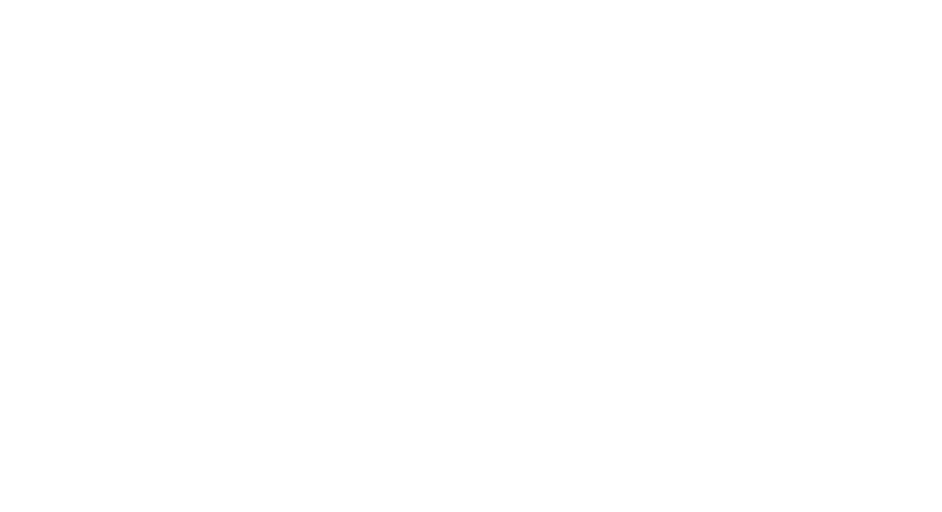
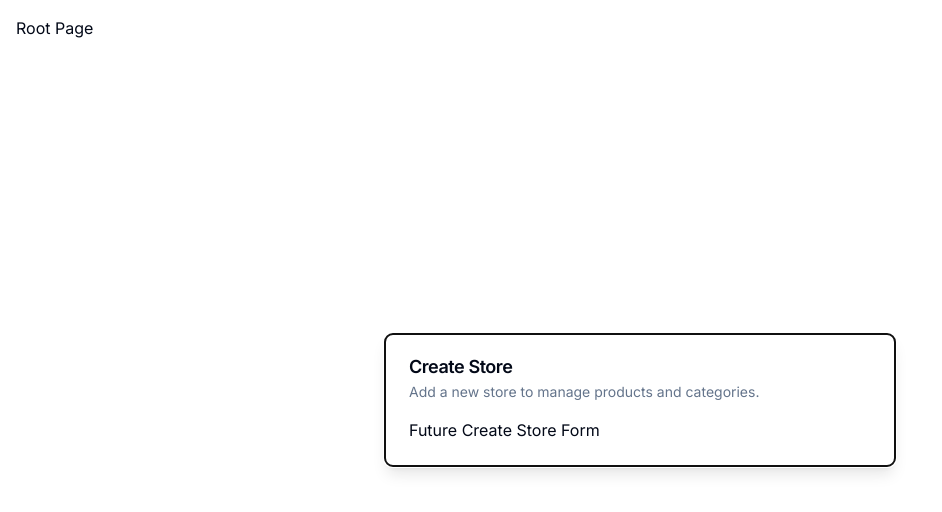
Before and after one commit to stephyswe/antonio-ecommerce-admin, a Next.js app: page / in a window 1280 px wide. Shown: the top 512 px of the page, without its empty margins (0-942 px from the left). Built offline with nearby package versions, Linux system fonts and the light colour scheme.

Commit message:
📦Modal Components (Admin)

```diff
--- a/app/(root)/page.tsx
+++ b/app/(root)/page.tsx
@@ -1,9 +1,20 @@
-import { UserButton } from "@clerk/nextjs";
+"use client";
 
-export default function SetupPage() {
-  return (
-    <div className="p-4">
-      <UserButton afterSignOutUrl="/" />
-    </div>
-  );
-}
+import { useEffect } from "react";
+
+import { useStoreModal } from "@/hooks/use-store-modal";
+
+const SetupPage = () => {
+  const onOpen = useStoreModal((state) => state.onOpen);
+  const isOpen = useStoreModal((state) => state.isOpen);
+
+  useEffect(() => {
+    if (!isOpen) {
+      onOpen();
+    }
+  }, [isOpen, onOpen]);
+
+  return <div className="p-4">Root Page</div>;
+};
+
+export default SetupPage;
--- a/app/layout.tsx
+++ b/app/layout.tsx
@@ -1,5 +1,7 @@
 import { ClerkProvider } from "@clerk/nextjs";
 import { Inter } from "next/font/google";
+
+import { ModalProvider } from "@/providers/modal-provider";
 
 import "./globals.css";
 
@@ -18,7 +20,10 @@ export default function RootLayout({
   return (
     <ClerkProvider>
       <html lang="en">
-        <body className={inter.className}>{children}</body>
+        <body className={inter.className}>
+          <ModalProvider />
+          {children}
+        </body>
       </html>
     </ClerkProvider>
   );
--- /dev/null
+++ b/components/modals/store-modal.tsx
@@ -0,0 +1,18 @@
+"use client";
+
+import { Modal } from "@/components/ui/modal";
+import { useStoreModal } from "@/hooks/use-store-modal";
+
+export const StoreModal = () => {
+  const storeModal = useStoreModal();
+  return (
+    <Modal
+      title={"Create Store"}
+      description="Add a new store to manage products and categories."
+      isOpen={storeModal.isOpen}
+      onClose={storeModal.onClose}
+    >
+      Future Create Store Form
+    </Modal>
+  );
+};
--- /dev/null
+++ b/components/ui/component-wrapper.ts
@@ -0,0 +1,32 @@
+import * as React from "react";
+
+import { cn } from "@/lib/utils";
+
+type ComponentOrElement =
+  | keyof JSX.IntrinsicElements
+  | React.JSXElementConstructor<any>;
+
+interface ComponentProps extends React.ComponentProps<any> {
+  className?: string;
+}
+
+function onComponent<P extends ComponentProps>(
+  component: ComponentOrElement,
+  defaultClassName: string,
+  displayName?: string
+) {
+  const ForwardedComponent = React.forwardRef<unknown, P>(
+    ({ className, ...props }, ref) =>
+      React.createElement(component as string | React.ComponentType<any>, {
+        ref,
+        className: cn(defaultClassName, className),
+        ...props,
+      })
+  );
+
+  ForwardedComponent.displayName = displayName;
+
+  return ForwardedComponent;
+}
+
+export default onComponent;
--- /dev/null
+++ b/components/ui/dialog.tsx
@@ -0,0 +1,35 @@
+import * as DialogPrimitive from "@radix-ui/react-dialog";
+
+import onComponent from "./component-wrapper";
+
+const defaultClasses = {
+  overlay:
+    "fixed inset-0 z-50 bg-background/80 backdrop-blur-sm data-[state=open]:animate-in data-[state=closed]:animate-out data-[state=closed]:fade-out-0 data-[state=open]:fade-in-0",
+  content:
+    "fixed left-[50%] top-[50%] z-50 grid w-full max-w-lg translate-x-[-50%] translate-y-[-50%] gap-4 border bg-background p-6 shadow-lg duration-200 data-[state=open]:animate-in data-[state=closed]:animate-out data-[state=closed]:fade-out-0 data-[state=open]:fade-in-0 data-[state=closed]:zoom-out-95 data-[state=open]:zoom-in-95 data-[state=closed]:slide-out-to-left-1/2 data-[state=closed]:slide-out-to-top-[48%] data-[state=open]:slide-in-from-left-1/2 data-[state=open]:slide-in-from-top-[48%] sm:rounded-lg md:w-full",
+  header: "flex flex-col space-y-1.5 text-center sm:text-left",
+  footer: "flex flex-col-reverse sm:flex-row sm:justify-end sm:space-x-2",
+  title: "text-lg font-semibold leading-none tracking-tight",
+  description: "text-sm text-muted-foreground",
+};
+
+const { Root, Trigger, Portal, Overlay, Content, Title, Description } =
+  DialogPrimitive;
+
+const Dialog = {
+  Root,
+  Trigger,
+  Portal,
+  Overlay: onComponent(Overlay, defaultClasses.overlay, "DialogOverlay"),
+  Content: onComponent(Content, defaultClasses.content, "DialogContent"),
+  Header: onComponent("div", defaultClasses.header),
+  Footer: onComponent("div", defaultClasses.footer),
+  Title: onComponent(Title, defaultClasses.title, "DialogTitle"),
+  Description: onComponent(
+    Description,
+    defaultClasses.description,
+    "DialogDescription"
+  ),
+};
+
+export { Dialog };
--- /dev/null
+++ b/components/ui/modal.tsx
@@ -0,0 +1,37 @@
+"use client";
+
+import { Dialog } from "@/components/ui/dialog";
+
+interface ModalProps {
+  title: string;
+  description: string;
+  isOpen: boolean;
+  onClose: () => void;
+  children?: React.ReactNode;
+}
+
+export const Modal: React.FC<ModalProps> = ({
+  title,
+  description,
+  isOpen,
+  onClose,
+  children,
+}) => {
+  const onChange = (open: boolean) => {
+    if (!open) {
+      onClose();
+    }
+  };
+
+  return (
+    <Dialog.Root open={isOpen} onOpenChange={onChange}>
+      <Dialog.Content>
+        <Dialog.Header>
+          <Dialog.Title>{title}</Dialog.Title>
+          <Dialog.Description>{description}</Dialog.Description>
+        </Dialog.Header>
+        <div>{children}</div>
+      </Dialog.Content>
+    </Dialog.Root>
+  );
+};
--- /dev/null
+++ b/hooks/use-store-modal.tsx
@@ -0,0 +1,13 @@
+import { create } from "zustand";
+
+interface IUseStoreModalStore {
+  isOpen: boolean;
+  onOpen: () => void;
+  onClose: () => void;
+}
+
+export const useStoreModal = create<IUseStoreModalStore>((set) => ({
+  isOpen: false,
+  onOpen: () => set({ isOpen: true }),
+  onClose: () => set({ isOpen: false }),
+}));
--- a/package.json
+++ b/package.json
@@ -11,6 +11,7 @@
   },
   "dependencies": {
     "@clerk/nextjs": "^4.21.13",
+    "@radix-ui/react-dialog": "^1.0.4",
     "@radix-ui/react-slot": "^1.0.2",
     "@trivago/prettier-plugin-sort-imports": "^4.1.1",
     "@types/node": "20.3.3",
@@ -29,6 +30,7 @@
     "tailwind-merge": "^1.13.2",
     "tailwindcss": "3.3.2",
     "tailwindcss-animate": "^1.0.6",
-    "typescript": "5.1.6"
+    "typescript": "5.1.6",
+    "zustand": "^4.3.8"
   }
 }
--- /dev/null
+++ b/providers/modal-provider.tsx
@@ -0,0 +1,23 @@
+"use client";
+
+import { useEffect, useState } from "react";
+
+import { StoreModal } from "@/components/modals/store-modal";
+
+export const ModalProvider = () => {
+  const [isMounted, setIsMounted] = useState(false);
+
+  useEffect(() => {
+    setIsMounted(true);
+  }, []);
+
+  if (!isMounted) {
+    return null;
+  }
+
+  return (
+    <>
+      <StoreModal />
+    </>
+  );
+};
```
Also changed, not shown: 2 other files (tests, documents, lock files or other folders).
